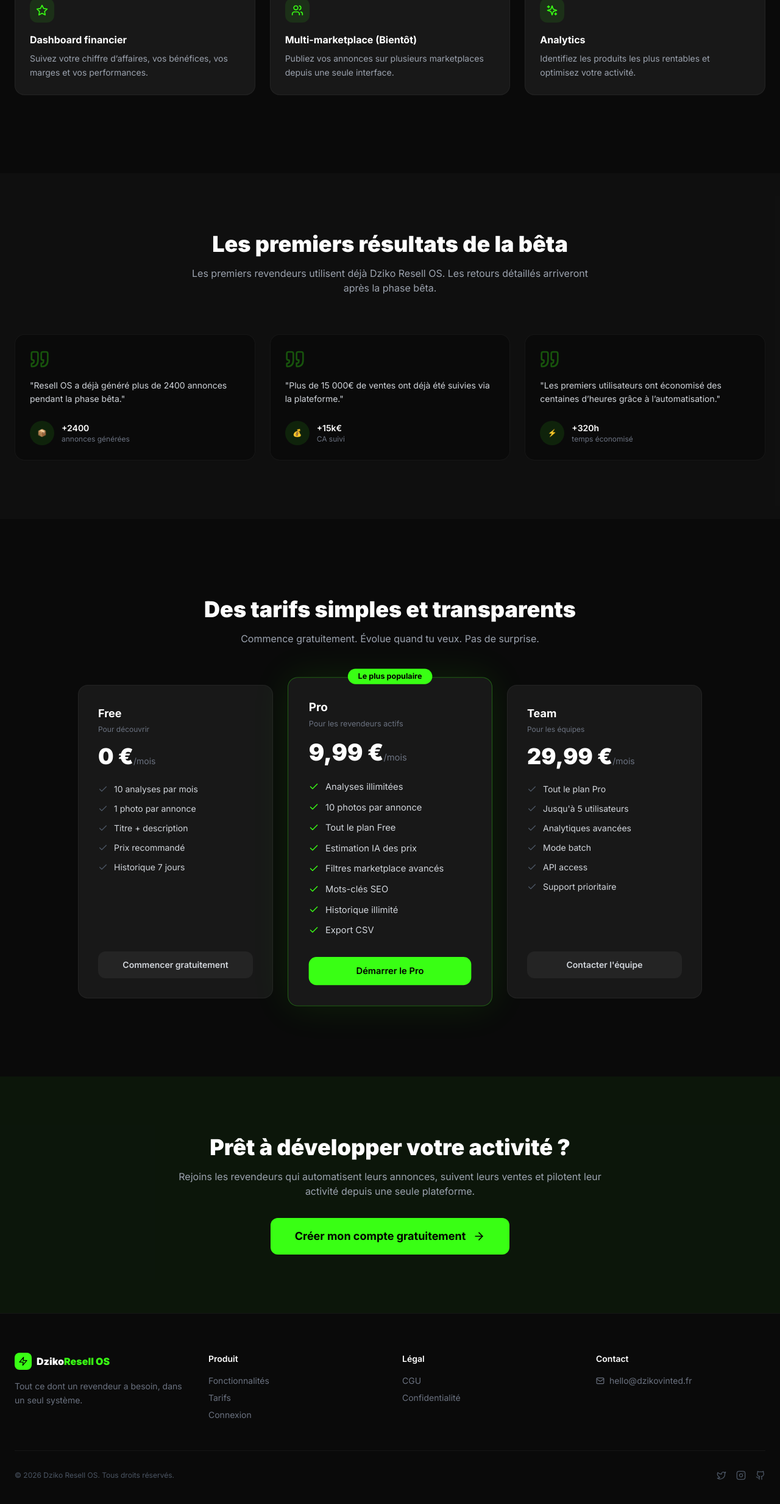
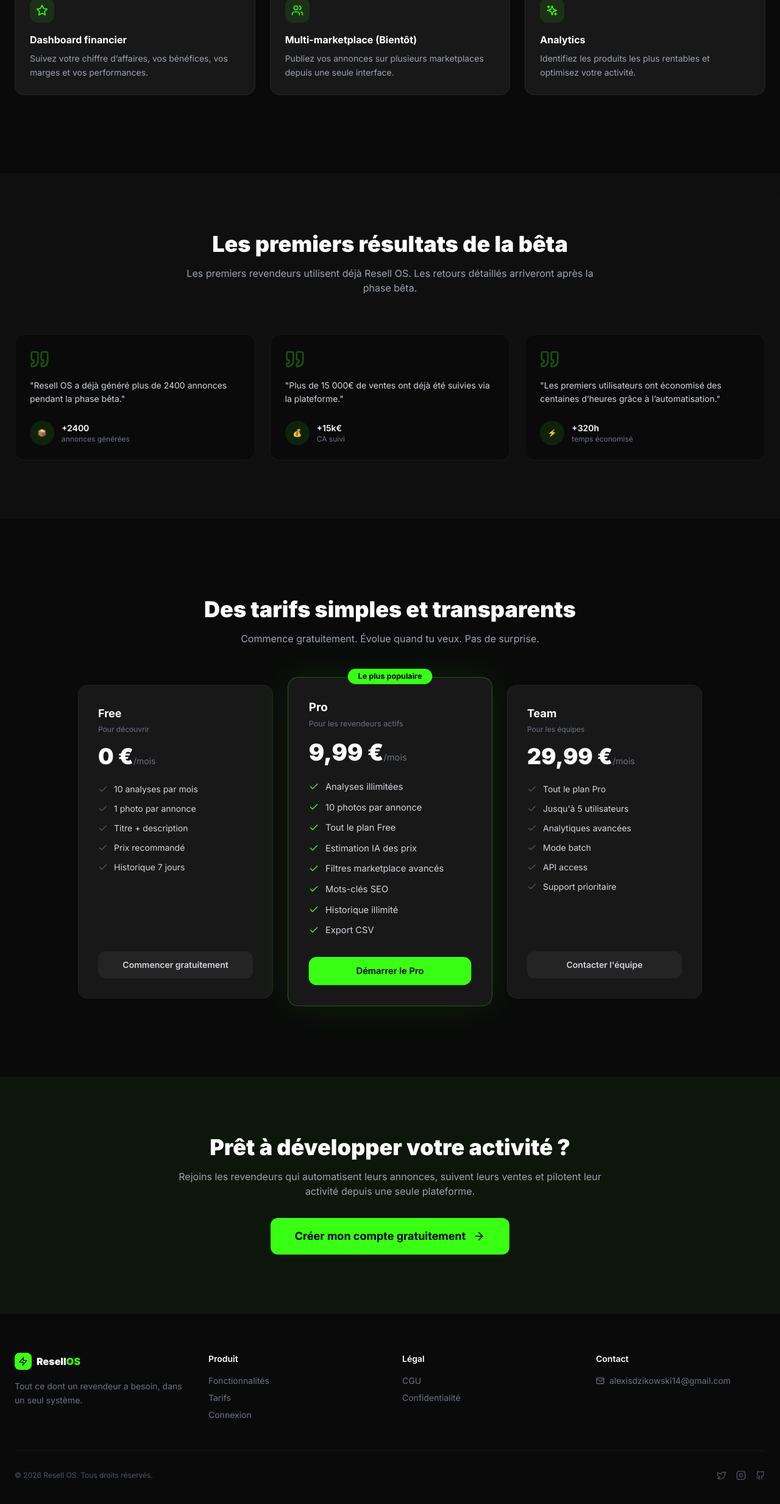
Before and after one commit to Dzikooooo/dzikovinted-ai, a React (Vite) app: page / in a window 1280 px wide. Shown: the part 2474-4940 px from the top of the page at 61% size. Built offline with nearby package versions, Linux system fonts and the light colour scheme; no server answers.

Commit message:
Update LandingPage.tsx

```diff
--- a/src/pages/LandingPage.tsx
+++ b/src/pages/LandingPage.tsx
@@ -397,7 +397,7 @@ export default function LandingPage({ onNavigate }: LandingPageProps) {
   Les premiers résultats de la bêta
 </h2>
             <p className="text-gray-400 max-w-2xl mx-auto mb-12">
-  Les premiers revendeurs utilisent déjà Dziko Resell OS.
+  Les premiers revendeurs utilisent déjà Resell OS.
   Les retours détaillés arriveront après la phase bêta.
 </p>
 
@@ -482,7 +482,7 @@ export default function LandingPage({ onNavigate }: LandingPageProps) {
             <div>
               <div className="flex items-center gap-2 mb-4">
                 <div className="w-7 h-7 bg-[#39FF14] rounded-lg flex items-center justify-center"><Zap className="w-4 h-4 text-black" /></div>
-                <span className="font-black">Dziko<span className="text-[#39FF14]">Resell OS</span></span>
+                <span className="font-black">Resell<span className="text-[#39FF14]">OS</span></span>
               </div>
               <p className="text-sm text-gray-500 leading-relaxed">Tout ce dont un revendeur a besoin, dans un seul système.</p>
             </div>
@@ -504,12 +504,12 @@ export default function LandingPage({ onNavigate }: LandingPageProps) {
             <div>
               <h4 className="text-sm font-semibold mb-4">Contact</h4>
               <ul className="space-y-2 text-sm text-gray-500">
-                <li className="flex items-center gap-2"><Mail className="w-3.5 h-3.5" /> hello@dzikovinted.fr</li>
+                <li className="flex items-center gap-2"><Mail className="w-3.5 h-3.5" /> alexisdzikowski14@gmail.com</li>
               </ul>
             </div>
           </div>
           <div className="border-t border-white/5 pt-8 flex flex-col sm:flex-row items-center justify-between gap-4">
-            <p className="text-xs text-gray-600">© 2026 Dziko Resell OS. Tous droits réservés.</p>
+            <p className="text-xs text-gray-600">© 2026 Resell OS. Tous droits réservés.</p>
             <div className="flex gap-4">
               <a href="#" className="text-gray-600 hover:text-[#39FF14] transition-colors"><Twitter className="w-4 h-4" /></a>
               <a href="#" className="text-gray-600 hover:text-[#39FF14] transition-colors"><Instagram className="w-4 h-4" /></a>
```
